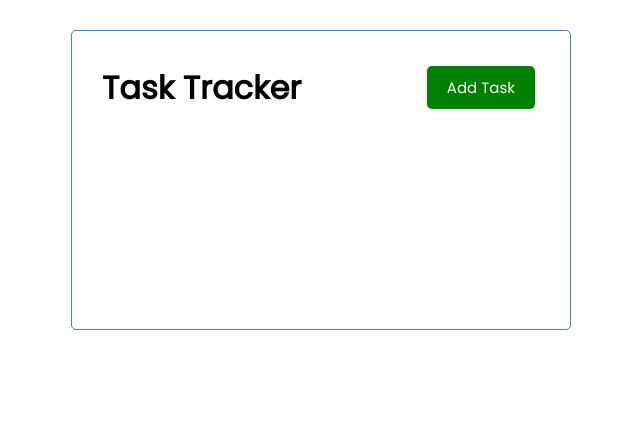
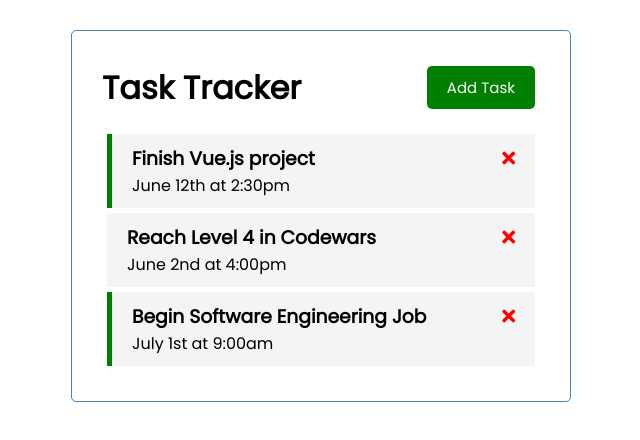
Before and after one commit to alistairwilliamtaylor/vuetasktracker, a Vue app: page / in a window 1280 px wide. Shown: the top 440 px of the page, without its empty margins (319-959 px from the left). Built offline with nearby package versions, Linux system fonts and the light colour scheme.

Commit message:
created Tasks and Task components

```diff
--- a/public/index.html
+++ b/public/index.html
@@ -4,6 +4,7 @@
     <meta charset="utf-8">
     <meta http-equiv="X-UA-Compatible" content="IE=edge">
     <meta name="viewport" content="width=device-width,initial-scale=1.0">
+    <link rel="stylesheet" href="https://cdnjs.cloudflare.com/ajax/libs/font-awesome/5.15.3/css/all.min.css" referrerpolicy="no-referrer" />
     <link rel="icon" href="<%= BASE_URL %>favicon.ico">
     <title><%= htmlWebpackPlugin.options.title %></title>
   </head>
--- a/src/App.vue
+++ b/src/App.vue
@@ -1,17 +1,47 @@
 <template>
   <div class="container">
     <Header title="Task Tracker" />
+    <Tasks :tasks="tasks" />
   </div>
 </template>
 
 <script>
 
   import Header from './components/Header'
+  import Tasks from './components/Tasks'
 
 export default {
   name: 'App',
   components: {
     Header,
+    Tasks
+  },
+  data() {
+    return {
+      tasks: []
+    }
+  },
+  created() {
+    this.tasks = [
+      {
+        id: 1,
+        text: 'Finish Vue.js project',
+        day: 'June 12th at 2:30pm',
+        reminder: true
+      },
+      {
+        id: 2,
+        text: 'Reach Level 4 in Codewars',
+        day: 'June 2nd at 4:00pm',
+        reminder: false
+      },
+      {
+        id: 3,
+        text: 'Begin Software Engineering Job',
+        day: 'July 1st at 9:00am',
+        reminder: true
+      }
+    ]
   }
 }
 </script>
--- /dev/null
+++ b/src/components/Task.vue
@@ -0,0 +1,37 @@
+<template>
+    <div :class="[task.reminder ? 'reminder' : '', 'task']" >
+        <h3>{{ task.text }}
+            <i class="fas fa-times"></i>
+        </h3>
+        <p>{{ task.day }}</p>
+    </div>
+</template>
+
+<script>
+    export default {
+        name: 'Task',
+        props: {
+           task: Object
+        }
+    }
+</script>
+
+<style>
+    .fas {
+        color: red;
+    }
+    .task {
+    background: #f4f4f4;
+    margin: 5px;
+    padding: 10px 20px;
+    cursor: pointer;
+    }
+    .task.reminder {
+    border-left: 5px solid green;
+    }
+    .task h3 {
+    display: flex;
+    align-items: center;
+    justify-content: space-between;
+    }
+</style>
--- /dev/null
+++ b/src/components/Tasks.vue
@@ -0,0 +1,19 @@
+<template>
+    <div :key="task.id"  v-for="task in tasks">
+        <Task :task="task" />
+    </div>
+</template>
+
+<script>
+    import Task from './Task'
+
+    export default {
+        name: 'Tasks',
+        props: {
+            tasks: Array
+        },
+        components: {
+            Task,
+        }
+    }
+</script>
```
